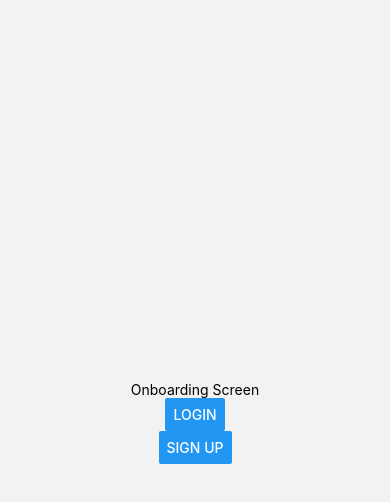
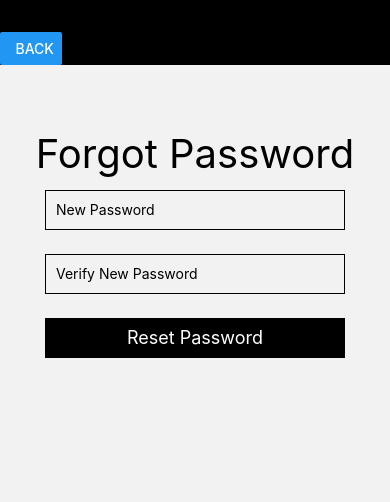
Before and after one commit to Darrengn/KickBack, a React Native app: screen /ForgotPassword3 in a window 390 px wide. Shown: the top 502 px of the page. Built offline with nearby package versions, Linux system fonts and the light colour scheme.

Commit message:
Added all 3 basic password reset screens

```diff
--- a/App.js
+++ b/App.js
@@ -6,6 +6,9 @@ import { createStackNavigator } from '@react-navigation/stack';
 import OnboardingScreen from './screens/OnboardingScreen';
 import LoginScreen from './screens/LoginScreen';
 import SignupScreen from './screens/SignupScreen';
+import ForgotPassword1 from './screens/ForgotPassword1';
+import ForgotPassword2 from './screens/ForgotPassword2';
+import ForgotPassword3 from './screens/ForgotPassword3';
 
 const AppStack = createStackNavigator();
 
@@ -18,6 +21,9 @@ const App = () => {
         <AppStack.Screen name="Onboarding" component={OnboardingScreen} />
         <AppStack.Screen name="Login" component={LoginScreen} />
         <AppStack.Screen name="Signup" component={SignupScreen} />
+        <AppStack.Screen name="ForgotPassword1" component={ForgotPassword1} />
+        <AppStack.Screen name="ForgotPassword2" component={ForgotPassword2} />
+        <AppStack.Screen name="ForgotPassword3" component={ForgotPassword3} />
       </AppStack.Navigator>
     </NavigationContainer>
   );
--- /dev/null
+++ b/screens/ForgotPassword1.js
@@ -0,0 +1,50 @@
+import React from 'react';
+import { View, Text, Button, StyleSheet, TextInput, TouchableWithoutFeedback } from 'react-native';
+
+const ForgotPassword1 = ({navigation}) => {
+    const [email, onChangeEmail] = React.useState('');
+    return (
+        <View style={{flex: 1}}>
+            <View style = {{flex: 1, alignItems: 'flex-start', justifyContent: 'flex-end', backgroundColor: 'black'}}>
+                <Button
+                    title="  Back"
+                    onPress={() => navigation.navigate("Login")}
+                />
+            </View>
+            <View style = {[styles.container,{flex:12, justifyContent:'flex-start'}]}>
+                <View style = {[styles.input,{borderWidth:0}]}></View>
+                <View style = {{alignItems:'center', justifyContent:'center'}}>
+                    <Text style = {{fontSize: 40}}>Forgot Password</Text>
+                    <TextInput
+                        style={styles.input}
+                        onChangeText={onChangeEmail}
+                        value={email}
+                        placeholder='Email'
+                    />
+                </View>
+                <TouchableWithoutFeedback onPress={() => navigation.navigate("ForgotPassword2")}>
+                    <View style = {[styles.input,{backgroundColor: 'black', justifyContent:'center', alignItems:'center'}]}>
+                        <Text style={{color: 'white', fontSize: 18}}>Send Verification</Text>
+                    </View>
+                </TouchableWithoutFeedback>
+            </View>
+        </View>
+    );
+};
+
+export default ForgotPassword1;
+
+const styles = StyleSheet.create({
+    container: {
+      flex: 1,
+      alignItems: 'center',
+      justifyContent: 'center',
+    },
+    input: {
+        height: 40,
+        width: 300,
+        margin: 12,
+        borderWidth: 1,
+        padding: 10,
+      },
+  });
--- /dev/null
+++ b/screens/ForgotPassword2.js
@@ -0,0 +1,50 @@
+import React from 'react';
+import { View, Text, Button, StyleSheet, TextInput, TouchableWithoutFeedback } from 'react-native';
+
+const ForgotPassword2 = ({navigation}) => {
+    const [key, onChangeKey] = React.useState('');
+    return (
+        <View style={{flex: 1}}>
+            <View style = {{flex: 1, alignItems: 'flex-start', justifyContent: 'flex-end', backgroundColor: 'black'}}>
+                <Button
+                    title="  Back"
+                    onPress={() => navigation.navigate("Login")}
+                />
+            </View>
+            <View style = {[styles.container,{flex:12, justifyContent:'flex-start'}]}>
+                <View style = {[styles.input,{borderWidth:0}]}></View>
+                <View style = {{alignItems:'center', justifyContent:'center'}}>
+                    <Text style = {{fontSize: 40}}>Forgot Password</Text>
+                    <TextInput
+                        style={styles.input}
+                        onChangeText={onChangeKey}
+                        value={key}
+                        placeholder='Verification Key'
+                    />
+                </View>
+                <TouchableWithoutFeedback onPress={() => navigation.navigate("ForgotPassword3")}>
+                    <View style = {[styles.input,{backgroundColor: 'black', justifyContent:'center', alignItems:'center'}]}>
+                        <Text style={{color: 'white', fontSize: 18}}>Verify</Text>
+                    </View>
+                </TouchableWithoutFeedback>
+            </View>
+        </View>
+    );
+};
+
+export default ForgotPassword2;
+
+const styles = StyleSheet.create({
+    container: {
+      flex: 1,
+      alignItems: 'center',
+      justifyContent: 'center',
+    },
+    input: {
+        height: 40,
+        width: 300,
+        margin: 12,
+        borderWidth: 1,
+        padding: 10,
+      },
+  });
--- /dev/null
+++ b/screens/ForgotPassword3.js
@@ -0,0 +1,59 @@
+import React from 'react';
+import { View, Text, Button, StyleSheet, TextInput, TouchableWithoutFeedback } from 'react-native';
+
+const ForgotPassword3 = ({navigation}) => {
+    const [password, onChangePassword] = React.useState('');
+    const [vPassword, onChangeVPassword] = React.useState('');
+    return (
+        <View style={{flex: 1}}>
+            <View style = {{flex: 1, alignItems: 'flex-start', justifyContent: 'flex-end', backgroundColor: 'black'}}>
+                <Button
+                    title="  Back"
+                    onPress={() => navigation.navigate("Onboarding")}
+                />
+            </View>
+            <View style = {[styles.container,{flex:12, justifyContent:'flex-start'}]}>
+                <View style = {[styles.input,{borderWidth:0}]}></View>
+                <View style = {{alignItems:'center', justifyContent:'center'}}>
+                    <Text style = {{fontSize: 40}}>Forgot Password</Text>
+                    <TextInput
+                        style={styles.input}
+                        onChangeText={onChangePassword}
+                        value={password}
+                        placeholder='New Password'
+                        secureTextEntry
+                    />
+                    <TextInput
+                        style={styles.input}
+                        onChangeText={onChangeVPassword}
+                        value={vPassword}
+                        placeholder='Verify New Password'
+                        secureTextEntry
+                    />
+                </View>
+                <TouchableWithoutFeedback onPress={() => alert("check if same")}>
+                    <View style = {[styles.input,{backgroundColor: 'black', justifyContent:'center', alignItems:'center'}]}>
+                        <Text style={{color: 'white', fontSize: 18}}>Reset Password</Text>
+                    </View>
+                </TouchableWithoutFeedback>
+            </View>
+        </View>
+    );
+};
+
+export default ForgotPassword3;
+
+const styles = StyleSheet.create({
+    container: {
+      flex: 1,
+      alignItems: 'center',
+      justifyContent: 'center',
+    },
+    input: {
+        height: 40,
+        width: 300,
+        margin: 12,
+        borderWidth: 1,
+        padding: 10,
+      },
+  });
--- a/screens/LoginScreen.js
+++ b/screens/LoginScreen.js
@@ -46,7 +46,7 @@ const LoginScreen = ({navigation}) => {
                     </View>
                 </TouchableWithoutFeedback>
                 <View style= {[styles.input,{borderWidth: 0,}]}>
-                    <TouchableWithoutFeedback onPress={() => alert('Move to forgot password')}>
+                    <TouchableWithoutFeedback onPress={() => navigation.navigate("ForgotPassword1")}>
                         <Text style= {{textAlign:'right', textDecorationLine:'underline'}}>Forgot Password?</Text>
                     </TouchableWithoutFeedback>
                 </View>
```
